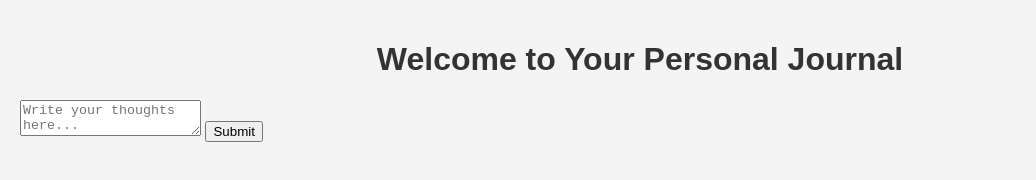
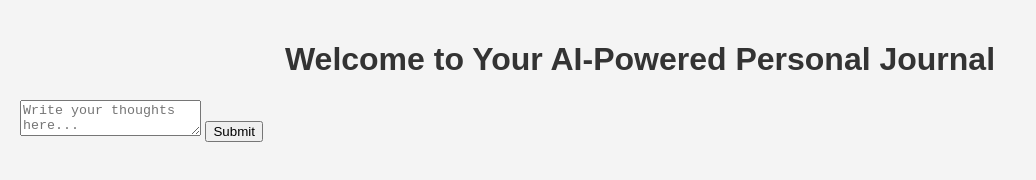
Before and after one commit to UzairHarunani/journal, a website: page public/index.html in a window 1280 px wide. Shown: the whole page, without its empty margins (0-1036 px from the left). Drawn offline with Linux system fonts and the light colour scheme.

Commit message:
CHANGE THE H1

```diff
--- a/public/index.html
+++ b/public/index.html
@@ -8,7 +8,7 @@
 </head>
 <body>
     <div class="container">
-        <h1>Welcome to Your Personal Journal</h1>
+        <h1>Welcome to Your AI-Powered Personal Journal</h1>
         <form id="journal-form">
             <textarea id="journal-input" placeholder="Write your thoughts here..."></textarea>
             <button id="submit-entry" type="submit">Submit</button>
```
